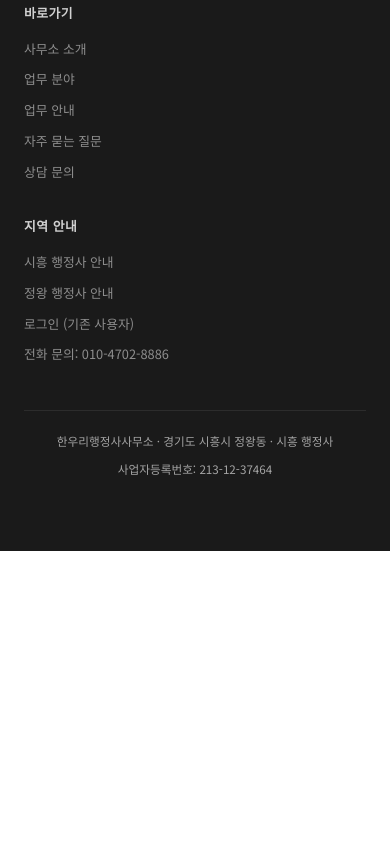
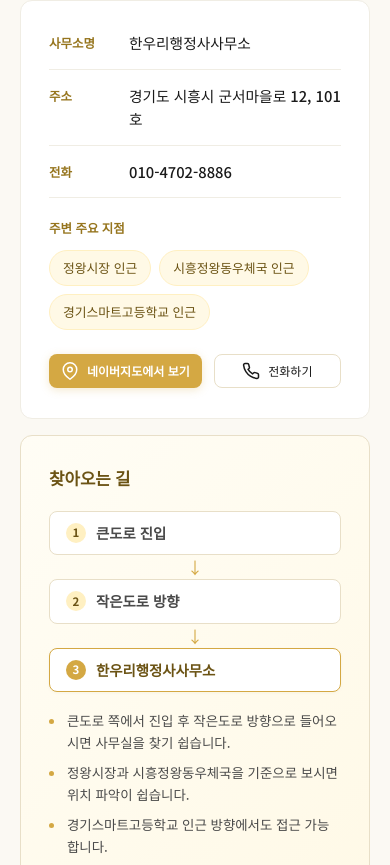
Before and after one commit to paulchan890130/hanwoory, a Next.js app in the folder frontend/: page / in a window 390 px wide. Shown: the part 7419-8284 px from the top of the page. Before the commit the page ends 8090 px from the top, so only its background shows below. Built offline with nearby package versions, Linux system fonts and the light colour scheme; no server answers; a web font is replaced by a local one.

Commit message:
feat(home): add directions section

```diff
--- a/frontend/app/homepage.css
+++ b/frontend/app/homepage.css
@@ -642,3 +642,96 @@
     opacity: 1;
     transform: translateY(0);
   }
+
+  /* ── DIRECTIONS / 오시는 길 ── */
+  #directions { scroll-margin-top: 80px; }   /* 고정 nav(68px) 아래로 anchor 안착 */
+  .dir-grid {
+    display: grid;
+    grid-template-columns: 1fr 1fr;
+    gap: 24px;
+    align-items: stretch;
+  }
+  .dir-card {
+    background: var(--bg-white);
+    border: 1px solid var(--border-light);
+    border-radius: var(--hp-radius);
+    padding: 30px 28px;
+    display: flex; flex-direction: column;
+  }
+  .dir-rows { display: flex; flex-direction: column; }
+  .dir-row {
+    display: flex; gap: 16px; align-items: flex-start;
+    padding: 14px 0;
+    border-bottom: 1px solid var(--border-light);
+  }
+  .dir-row:first-child { padding-top: 0; }
+  .dir-row-label {
+    flex-shrink: 0; width: 80px;
+    font-size: 0.78rem; font-weight: 600;
+    color: var(--gold-600);
+    padding-top: 2px;
+  }
+  .dir-row-value {
+    font-size: 0.92rem; font-weight: 500;
+    color: var(--text-primary);
+    line-height: 1.6;
+  }
+  .dir-tel { text-decoration: none; color: var(--text-primary); transition: color 0.2s; }
+  .dir-tel:hover { color: var(--gold-600); }
+  .dir-places-area { margin-top: 18px; }
+  .dir-places { display: flex; flex-wrap: wrap; gap: 8px; margin-top: 10px; }
+  .dir-chip {
+    display: inline-flex; align-items: center;
+    font-size: 0.8rem; font-weight: 500;
+    color: var(--gold-700);
+    background: var(--gold-100);
+    border: 1px solid var(--gold-200);
+    padding: 6px 13px;
+    border-radius: 20px;
+  }
+  .dir-actions { display: flex; gap: 12px; flex-wrap: wrap; margin-top: auto; padding-top: 24px; }
+  .dir-card-route {
+    background: linear-gradient(135deg, var(--gold-50), var(--gold-100));
+    border-color: var(--border-gold);
+  }
+  .dir-route-title {
+    font-family: 'Noto Serif KR', serif;
+    font-size: 1.05rem; font-weight: 700;
+    color: var(--gold-700);
+    margin-bottom: 16px;
+  }
+  .dir-route { display: flex; flex-direction: column; align-items: stretch; margin-bottom: 18px; }
+  .dir-route-step {
+    display: flex; align-items: center; gap: 10px;
+    font-size: 0.9rem; font-weight: 600;
+    color: var(--text-secondary);
+    background: var(--bg-white);
+    border: 1px solid var(--border-gold);
+    border-radius: 8px;
+    padding: 9px 16px;
+  }
+  .dir-route-num {
+    flex-shrink: 0; width: 20px; height: 20px;
+    border-radius: 50%;
+    background: var(--gold-200); color: var(--gold-700);
+    font-size: 0.72rem; font-weight: 700;
+    display: flex; align-items: center; justify-content: center;
+  }
+  .dir-route-dest { border-color: var(--gold-400); color: var(--gold-700); box-shadow: var(--shadow-sm); }
+  .dir-route-dest .dir-route-num { background: var(--gold-400); color: #fff; }
+  .dir-route-arrow { color: var(--gold-400); font-size: 1rem; line-height: 1; text-align: center; padding: 4px 0; }
+  .dir-bullets { list-style: none; display: flex; flex-direction: column; gap: 9px; }
+  .dir-bullets li {
+    position: relative; padding-left: 18px;
+    font-size: 0.84rem; color: var(--text-secondary); line-height: 1.6;
+  }
+  .dir-bullets li::before {
+    content: ''; position: absolute; left: 0; top: 9px;
+    width: 5px; height: 5px; border-radius: 50%;
+    background: var(--gold-400);
+  }
+  @media (max-width: 768px) {
+    .dir-grid { grid-template-columns: 1fr; gap: 16px; }
+    .dir-row-label { width: 64px; }
+    .dir-actions .btn-primary, .dir-actions .btn-secondary { flex: 1; justify-content: center; }
+  }
--- a/frontend/app/page.tsx
+++ b/frontend/app/page.tsx
@@ -3,6 +3,7 @@ import { useState, useEffect, useCallback, useRef } from "react";
 import Link from "next/link";
 import "./homepage.css";
 import { PublicMobileNav } from "@/components/PublicMobileNav";
+import { DirectionsSection } from "@/components/public/DirectionsSection";
 
 interface Post {
   id: string;
@@ -168,6 +169,7 @@ export default function HomePage() {
             <a href="#board">업무 안내</a>
             <Link href="/documents">업무별 준비서류</Link>
             <a href="#faq">FAQ</a>
+            <a href="#directions">오시는 길</a>
             <a href="#contact">상담 문의</a>
             <Link href="/login" className="nav-login">로그인 →</Link>
           </div>
@@ -188,6 +190,7 @@ export default function HomePage() {
         <a href="#board" onClick={closeMenu}>업무 안내</a>
         <Link href="/documents" onClick={closeMenu}>업무별 준비서류</Link>
         <a href="#faq" onClick={closeMenu}>FAQ</a>
+        <a href="#directions" onClick={closeMenu}>오시는 길</a>
         <a href="#contact" onClick={closeMenu}>상담 문의</a>
         <Link href="/login" style={{ color: "var(--gold-600)" }} onClick={closeMenu}>
           로그인 →
@@ -538,6 +541,9 @@ export default function HomePage() {
         </div>
       </section>
 
+      {/* DIRECTIONS / 오시는 길 (메인 하단) */}
+      <DirectionsSection />
+
       {/* FOOTER */}
       <footer role="contentinfo">
         <div className="footer-inner">
@@ -560,6 +566,7 @@ export default function HomePage() {
             <a href="#services">업무 분야</a>
             <a href="#board">업무 안내</a>
             <a href="#faq">자주 묻는 질문</a>
+            <a href="#directions">오시는 길</a>
             <a href="#contact">상담 문의</a>
           </div>
           <div className="footer-col">
```
